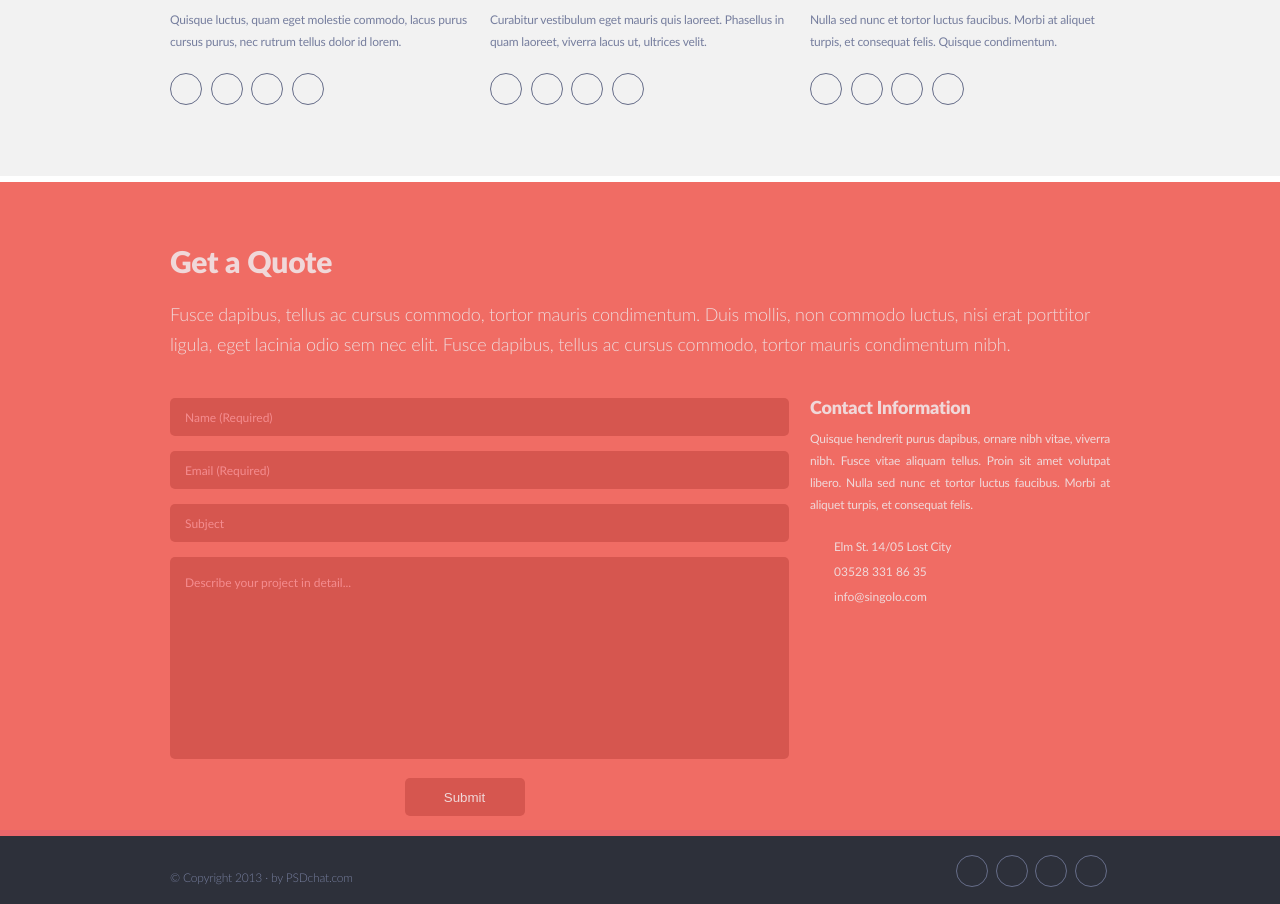
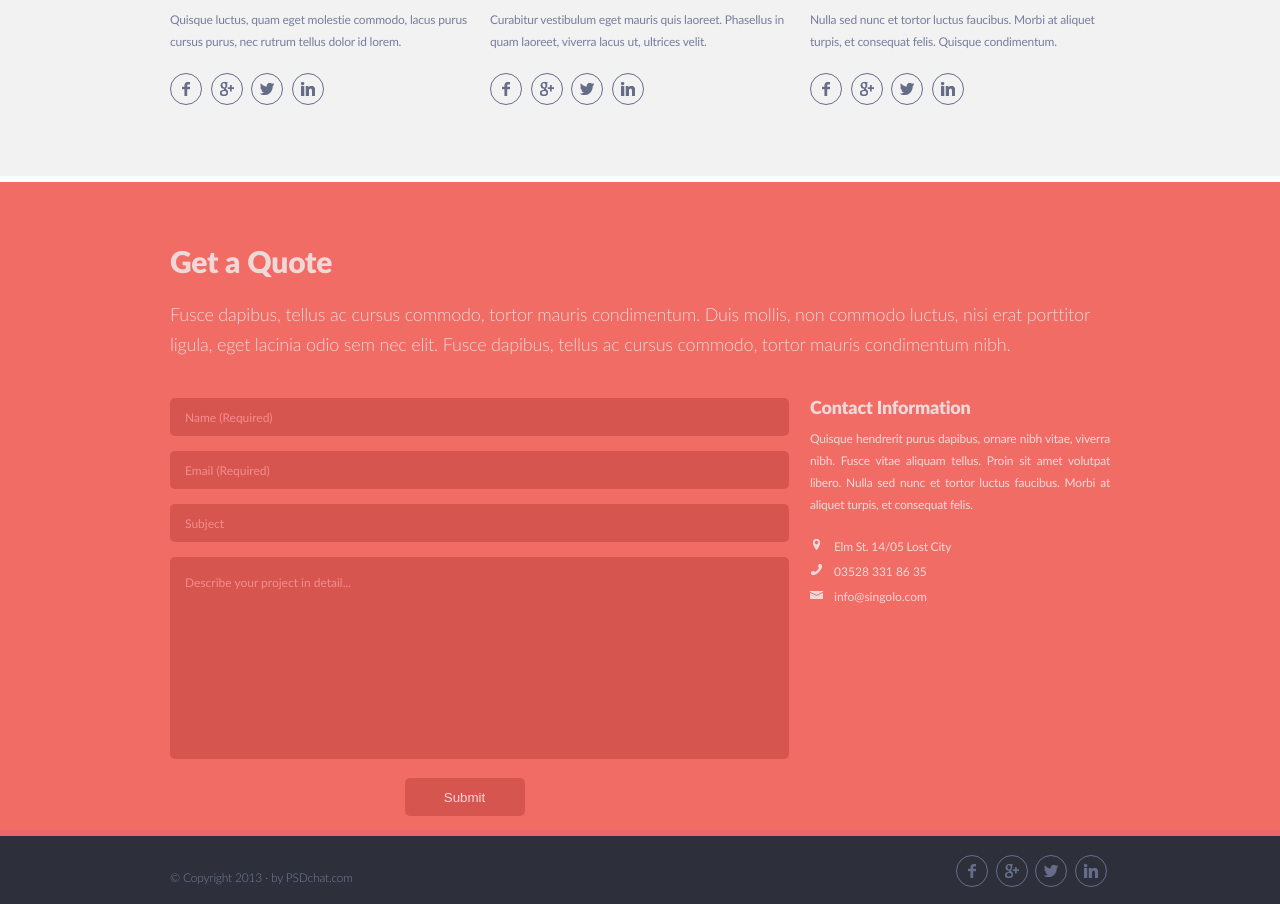
Before and after one commit to TeinPirs/singolo, a website: page index.html in a window 1280 px wide. Shown: the part 2616-3520 px from the top of the page. Drawn offline with Linux system fonts and the light colour scheme; the site is published under a folder, as on GitHub Pages, so addresses that start at the root find nothing.

Commit message:
fix: bug image

```diff
--- a/sass/components/_about-us.scss
+++ b/sass/components/_about-us.scss
@@ -49,15 +49,15 @@
   }
 }
 .icon__facebook {
-  background-image: url(/assets/image/social-icons/facebook.png);
+  background-image: url(../assets/image/social-icons/facebook.png);
   color: #666d89;
 }
 .icon__google {
-  background-image: url(/assets/image/social-icons/google+.png);
+  background-image: url(../assets/image/social-icons/google+.png);
 }
 .icon__twitter {
-  background-image: url(/assets/image/social-icons/twitter.png);
+  background-image: url(../assets/image/social-icons/twitter.png);
 }
 .icon__in {
-  background-image: url(/assets/image/social-icons/linkedin.png);
+  background-image: url(../assets/image/social-icons/linkedin.png);
 }
--- a/sass/components/_qoute.scss
+++ b/sass/components/_qoute.scss
@@ -96,17 +96,17 @@
 }
 
 .icon__location {
-  background-image: url(assets/image/social-icons/location.png);
+  background-image: url(../assets/image/social-icons/location.png);
   width: 13px;
   height: 13px;
 }
 .icon__phone {
-  background-image: url(assets/image/social-icons/phone.png);
+  background-image: url(../assets/image/social-icons/phone.png);
   width: 13px;
   height: 13px;
 }
 .icon__mail {
-  background-image: url(assets/image/social-icons/mail.png);
+  background-image: url(../assets/image/social-icons/mail.png);
   width: 13px;
   height: 13px;
 }
```
Also changed, not shown: css/style.css.
